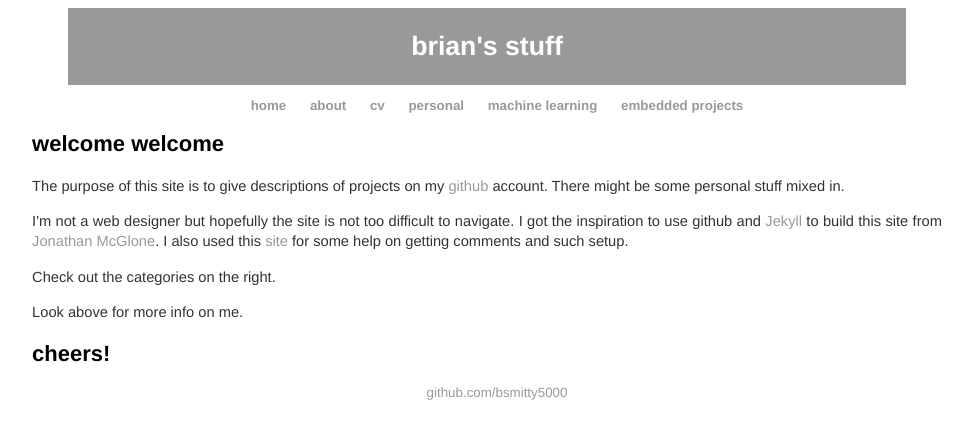
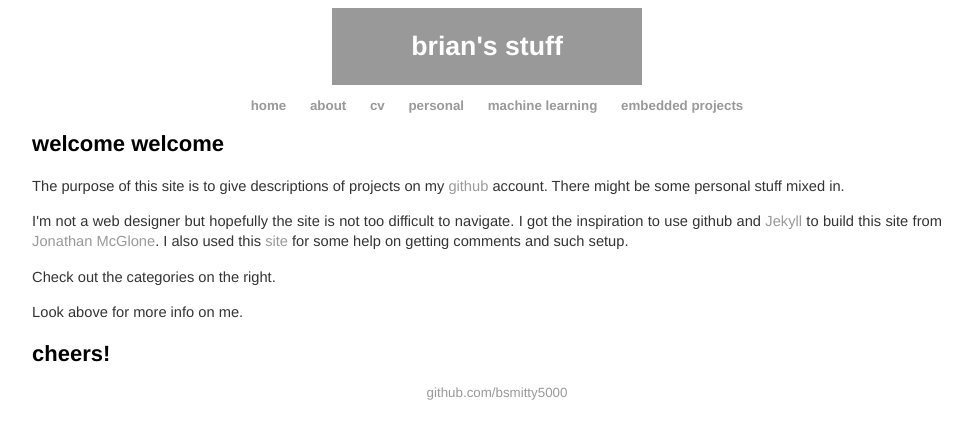
Before and after one commit to bsmitty5000/bsmitty5000.github.io, a Jekyll site: the page built from index.html, in a window 1280 px wide. Shown: the top 439 px of the page, without its empty margins (153-1125 px from the left). Built offline with Jekyll 4.4.1, drawn with Linux system fonts in a browser that asks for light colours.

Commit message:
Update main.css

```diff
--- a/css/main.css
+++ b/css/main.css
@@ -16,7 +16,7 @@ header {
     color:white;
     text-align:center;
     padding:5px;
-  width: 62em;
+  width: 300px;
   display: block;
   margin-left: auto;
   margin-right: auto;
```
